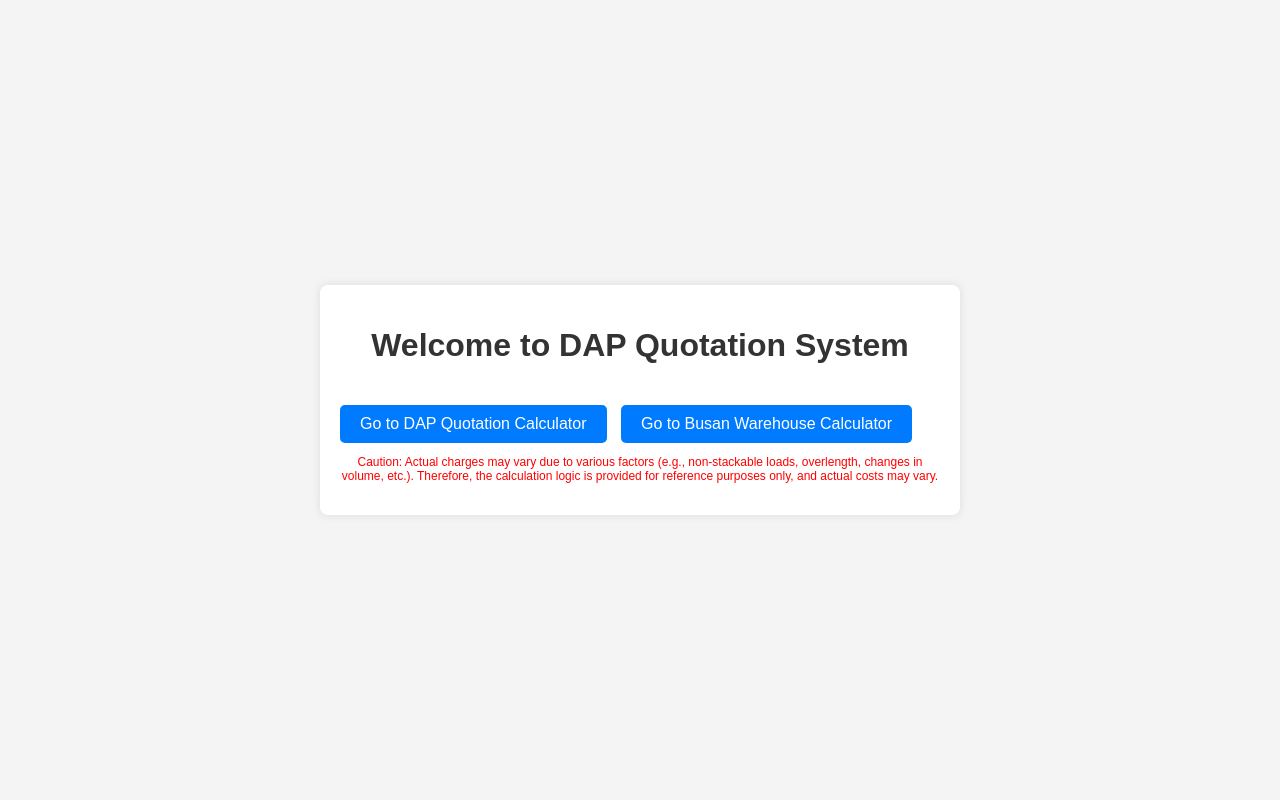
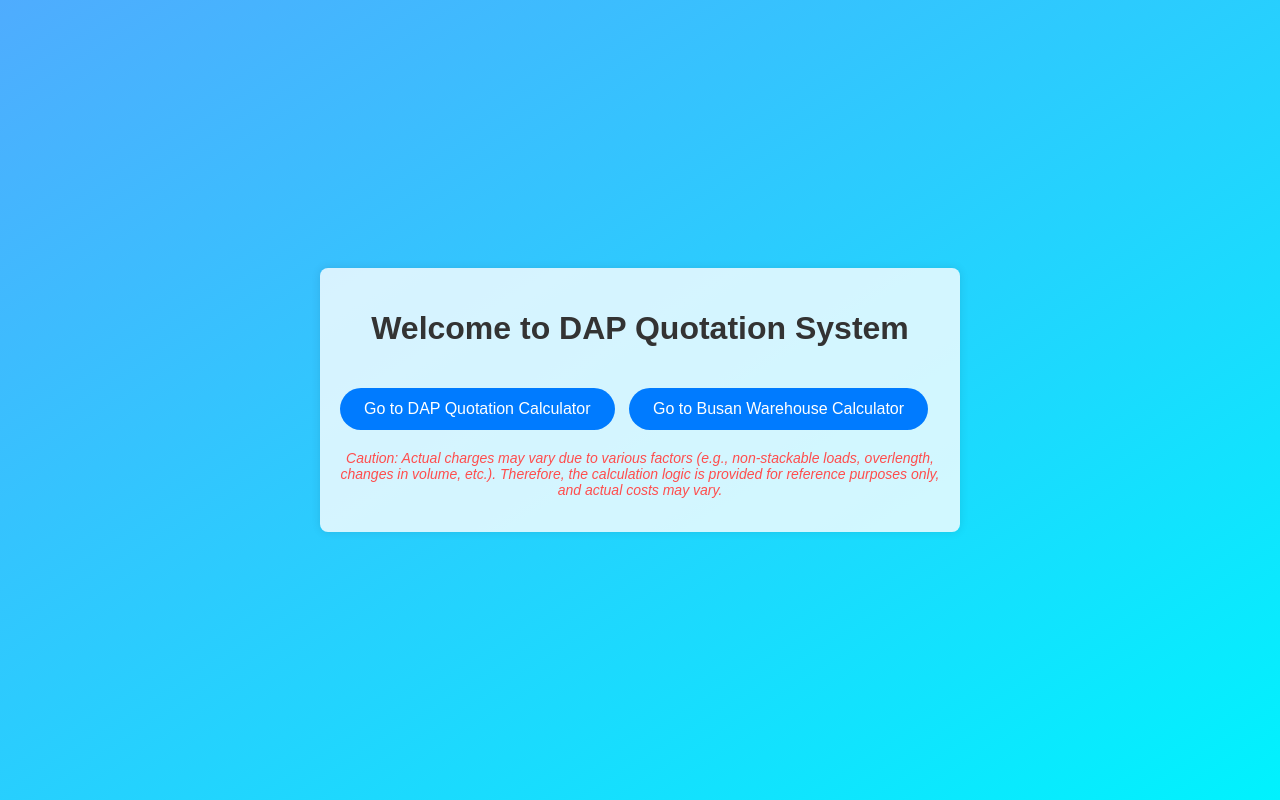
Before and after one commit to sweettsy/DAPCntoBus, a plain HTML site: page index.html in a window 1280 px wide. Drawn offline with Linux system fonts and the light colour scheme.

Commit message:
Update index.html

```diff
--- a/index.html
+++ b/index.html
@@ -9,52 +9,59 @@
             font-family: Arial, sans-serif;
             margin: 0;
             padding: 0;
-            background-color: #f4f4f4;
+            background: linear-gradient(to bottom right, #4facfe, #00f2fe);
+            height: 100vh;
             display: flex;
             justify-content: center;
             align-items: center;
-            height: 100vh;
         }
         .container {
             max-width: 600px;
-            background: white;
+            background: rgba(255, 255, 255, 0.8);
             padding: 20px;
             border-radius: 8px;
             box-shadow: 0 0 10px rgba(0,0,0,0.1);
+            transition: transform 0.3s ease;
+        }
+        .container:hover {
+            transform: scale(1.05);
         }
         h1 {
             text-align: center;
             color: #333;
         }
-        a {
+        .button {
             display: inline-block;
             text-decoration: none;
             background-color: #007bff;
             color: white;
-            padding: 10px 20px;
-            border-radius: 5px;
+            padding: 12px 24px;
+            border-radius: 25px;
             margin-top: 20px;
             text-align: center;
-            margin-right: 10px; /* Add spacing between buttons */
+            margin-right: 10px;
+            transition: background-color 0.3s ease;
         }
-        a:last-child {
-            margin-right: 0; /* Remove right margin from the last button */
+        .button:last-child {
+            margin-right: 0;
         }
-        a:hover {
+        .button:hover {
             background-color: #0056b3;
         }
         .caution {
-            font-size: 12px;
-            color: red;
+            font-size: 14px;
+            color: #ff4d4d;
             text-align: center;
+            margin-top: 20px;
+            font-style: italic;
         }
     </style>
 </head>
 <body>
     <div class="container">
         <h1>Welcome to DAP Quotation System</h1>
-        <a href="DAP-Quotation.html">Go to DAP Quotation Calculator</a>
-        <a href="Busan-Warehouse.html">Go to Busan Warehouse Calculator</a> <!-- Added link -->
+        <a href="DAP-Quotation.html" class="button">Go to DAP Quotation Calculator</a>
+        <a href="Busan-Warehouse.html" class="button">Go to Busan Warehouse Calculator</a>
         <p class="caution">Caution: Actual charges may vary due to various factors (e.g., non-stackable loads, overlength, changes in volume, etc.). Therefore, the calculation logic is provided for reference purposes only, and actual costs may vary.</p>
     </div>
 </body>
```
